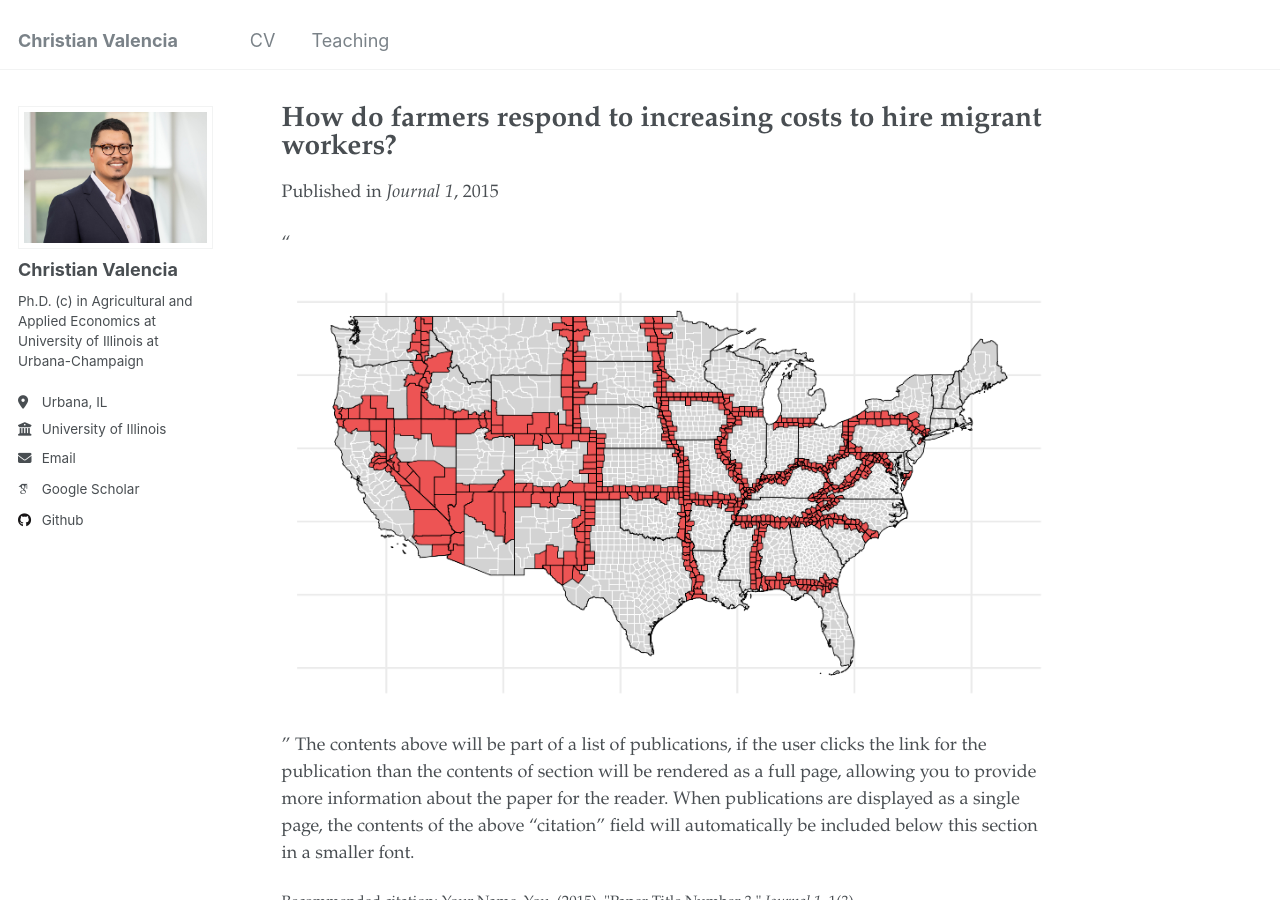
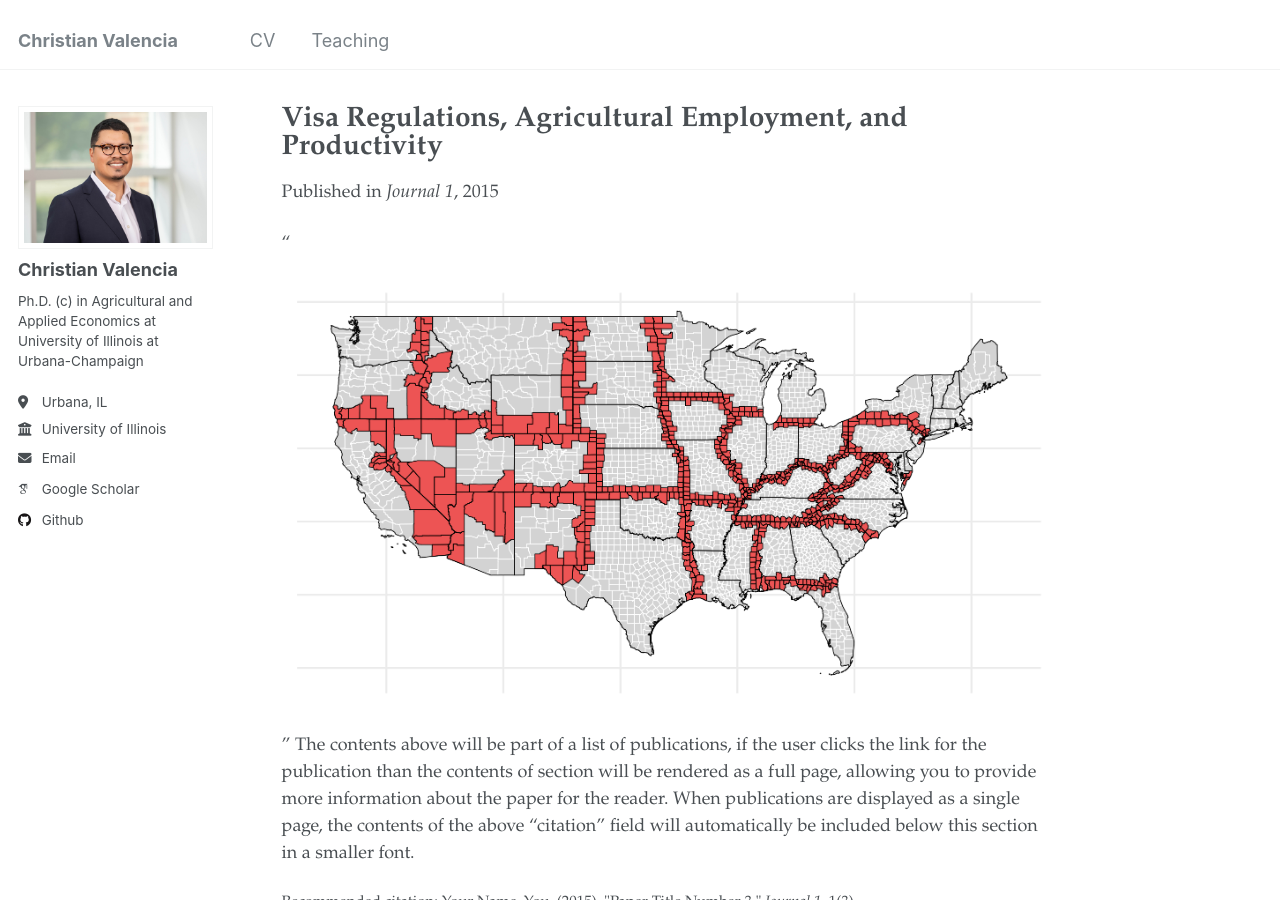
Before and after one commit to valenciac/valenciac.github.io, a Jekyll site: the page built from _publications/2015-10-01-paper-title-number-3.md, in a window 1280 px wide and 900 px high. Built offline with Jekyll 4.4.1, drawn with Linux system fonts in a browser that asks for light colours; some web fonts are replaced.

Commit message:
Update 2015-10-01-paper-title-number-3.md

```diff
--- a/_publications/2015-10-01-paper-title-number-3.md
+++ b/_publications/2015-10-01-paper-title-number-3.md
@@ -1,5 +1,5 @@
 ---
-title: "How do farmers respond to increasing costs to hire migrant workers?"
+title: "Visa Regulations, Agricultural Employment, and Productivity"
 collection: publications
 category: manuscripts
 permalink: /publication/2015-10-01-paper-title-number-3
```
